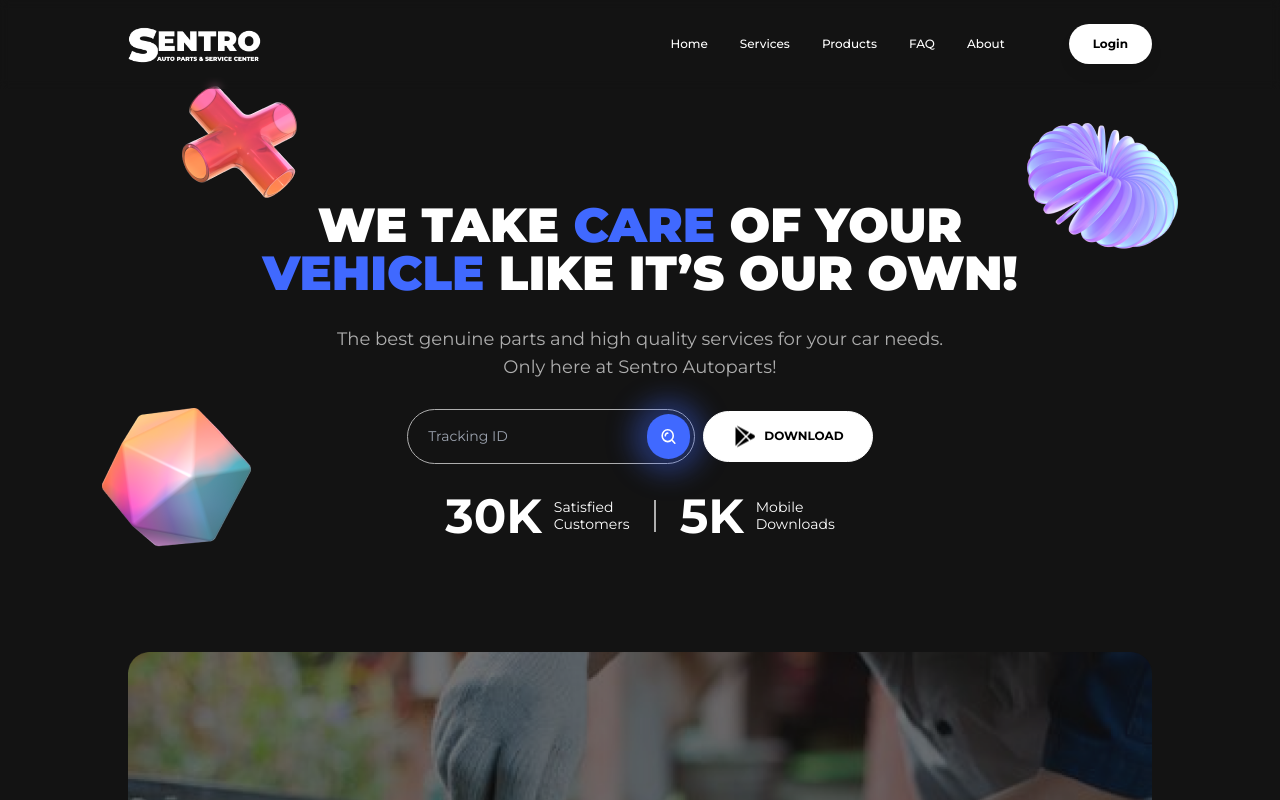
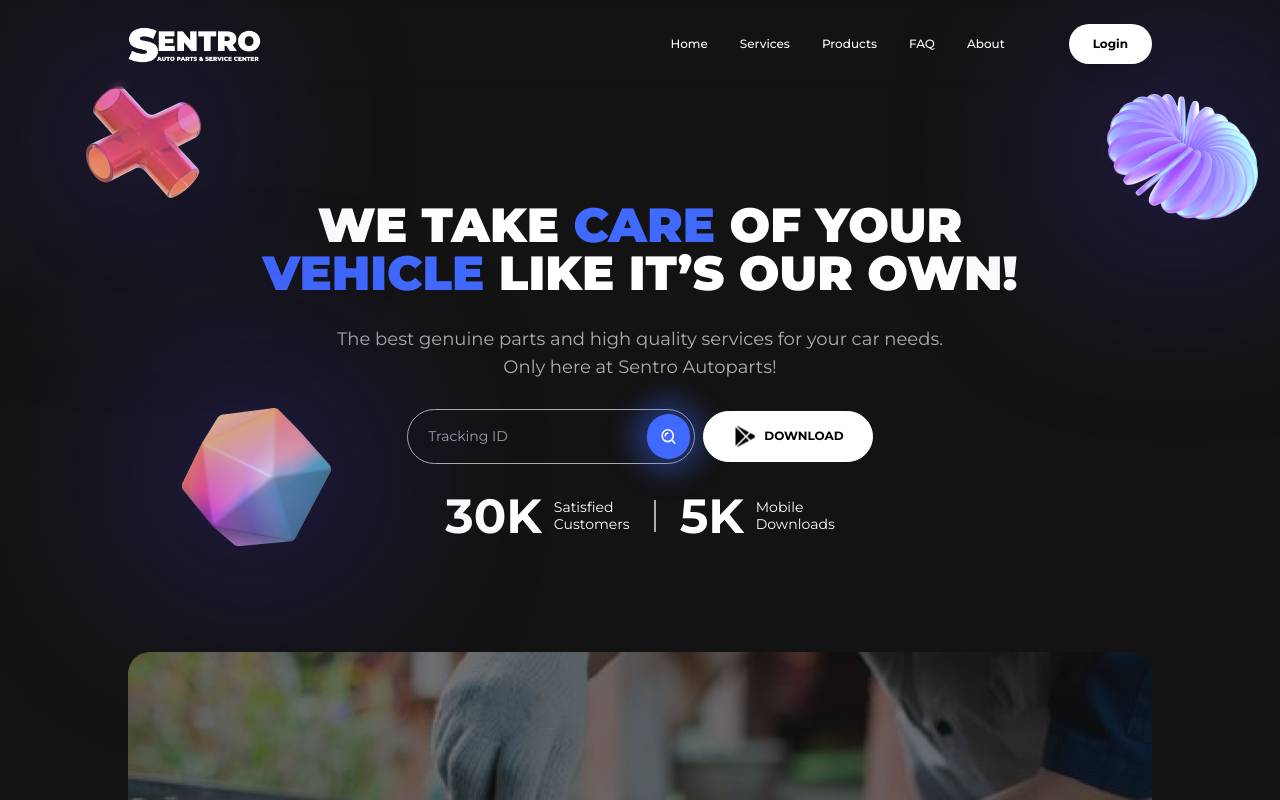
Before and after one commit to Nekuso/trackxp-sapc, a Next.js app: page / in a window 1280 px wide. Shown: the top 800 px of the page. Built offline with nearby package versions, Linux system fonts and the light colour scheme.

Commit message:
feat: Added auth route

```diff
--- a/src/app/login/layout.tsx
+++ b/src/app/auth/login/layout.tsx
@@ -1,11 +1,11 @@
 import type { Metadata } from "next";
 import { Montserrat } from "next/font/google";
-import "../globals.css";
+import "../../globals.css";
 
-const montserrat = Montserrat({ subsets: ["latin"] });
+const montserrat = Montserrat({ subsets: ["cyrillic"] });
 
 export const metadata: Metadata = {
-  title: "Create Next App",
+  title: "Login",
   description: "Generated by create next app",
 };
 
@@ -16,7 +16,7 @@ export default function RootLayout({
 }>) {
   return (
     <html lang="en">
-      <body className={montserrat.className}>{children}</body>
+      <body>{children}</body>
     </html>
   );
 }
--- a/src/app/globals.css
+++ b/src/app/globals.css
@@ -64,8 +64,8 @@ body {
 }
 
 .blob-gradient {
-  width: 200px;
-  height: 200px;
+  width: 100%;
+  height: 100%;
   border-radius: 25rem;
   background: linear-gradient(180deg, #ef516d 0%, rgba(239, 81, 109, 0) 100%),
     radial-gradient(
--- a/src/app/layout.tsx
+++ b/src/app/layout.tsx
@@ -2,7 +2,7 @@ import type { Metadata } from "next";
 import { Montserrat } from "next/font/google";
 import "./globals.css";
 
-const montserrat = Montserrat({ subsets: ["latin"] });
+const montserrat = Montserrat({ subsets: ["cyrillic"] });
 
 export const metadata: Metadata = {
   title: "Sentro Auto Parts & Service Center",
--- a/src/app/login/page.tsx
+++ /dev/null
@@ -1,9 +0,0 @@
-import Image from "next/image";
-
-export default function Home() {
-  return (
-    <div className="w-full h-screen flex justify-center place-items-center">
-      This is the Login Page v2
-    </div>
-  );
-}
--- a/src/app/page.tsx
+++ b/src/app/page.tsx
@@ -9,7 +9,7 @@ import VideoImage from "@/images/video-image.png";
 
 export default function LandingPage() {
   return (
-    <div className="w-full min-h-screen flex flex-col justify-start place-items-center gap-[15vw] md:gap-28">
+    <div className="w-full min-h-screen flex flex-col justify-start place-items-center gap-[15vw] md:gap-28 overflow-hidden">
       <div className="w-full h-auto flex justify-center sticky top-0 z-50 shadow-[0 4px 30px rgba(0, 0, 0, 0.1)] bg-[rgba(0, 0, 0, 0.61)] backdrop-blur-sm">
         <Navbar />
       </div>
@@ -20,14 +20,21 @@ export default function LandingPage() {
           <br className="hidden md:block"></br>{" "}
           <mark className="text-homePrimary bg-transparent">Vehicle</mark> like
           it’s our own!
-          <div className="absolute bottom-[50%] -right-40 w-auto">
-            <Image src={Object1} alt="Object1" className="w-full h-full" />
+          <div className="absolute flex justify-center place-items-center -bottom-[-80%] -right-20 md:bottom-[80%] md:-right-60 w-28 md:w-auto">
+            <div className="absolute blob-gradient"></div>
+            <Image
+              src={Object1}
+              alt="Object1"
+              className="relative w-full h-full"
+            />
           </div>
-          <div className="absolute top-[-120%] -left-20 w-auto">
-            <Image src={Object2} alt="Object1" className="w-full h-full" />
+          <div className="absolute top-[-60%] -left-10 md:top-[-120%] md:-left-44 w-16 md:w-auto">
+            <div className="absolute blob-gradient"></div>
+            <Image src={Object2} alt="Object2" className="w-full h-full" />
           </div>
-          <div className="absolute bottom-[-260%] -left-40 w-auto">
-            <Image src={Object3} alt="Object1" className="w-full h-full" />
+          <div className="absolute bottom-[-25%] -left-10 md:bottom-[-260%] md:-left-20 w-20 md:w-auto">
+            <div className="absolute blob-gradient"></div>
+            <Image src={Object3} alt="Object3" className="w-full h-full" />
           </div>
         </h1>
         <h5 className="text-md md:text-lg text-center text-lightGray">
--- a/src/components/navbar/index.tsx
+++ b/src/components/navbar/index.tsx
@@ -1,10 +1,15 @@
+"use client";
+
 import Link from "next/link";
 import Image from "next/image";
 import Logo from "@/images/sapsc-logo-light.png";
 import Hamburger from "./home-menu/index";
 import { links } from "./links";
+import { useState } from "react";
 
 export default function Nav() {
+  const [isLoggedIn, setIsLoggedIn] = useState(!false);
+
   return (
     <nav className="w-full h-auto py-2 md:py-4 flex justify-between place-items-center">
       <div className="w-[13%] max-md:w-[40%]">
@@ -26,12 +31,21 @@ export default function Nav() {
           })}
         </ul>
 
-        <Link
-          href="/"
-          className="w-fit h-fit px-6 py-3 bg-white text-black rounded-full font-bold text-xs hover: hover:bg-slate-200 transition duration-300 shadow-lg"
-        >
-          Login
-        </Link>
+        {(isLoggedIn && (
+          <Link
+            href="/auth/login"
+            className="w-fit h-fit px-6 py-3 bg-white text-black rounded-full font-bold text-xs hover: hover:bg-slate-200 transition duration-300 shadow-lg"
+          >
+            Login
+          </Link>
+        )) || (
+          <Link
+            href="/auth/login"
+            className="w-fit h-fit px-6 py-3 bg-white text-black rounded-full font-bold text-xs hover: hover:bg-slate-200 transition duration-300 shadow-lg"
+          >
+            Dashboard
+          </Link>
+        )}
       </div>
       <Hamburger />
     </nav>
```
Also changed, not shown: src/app/auth/login/page.tsx (added, +15 -0 lines).
